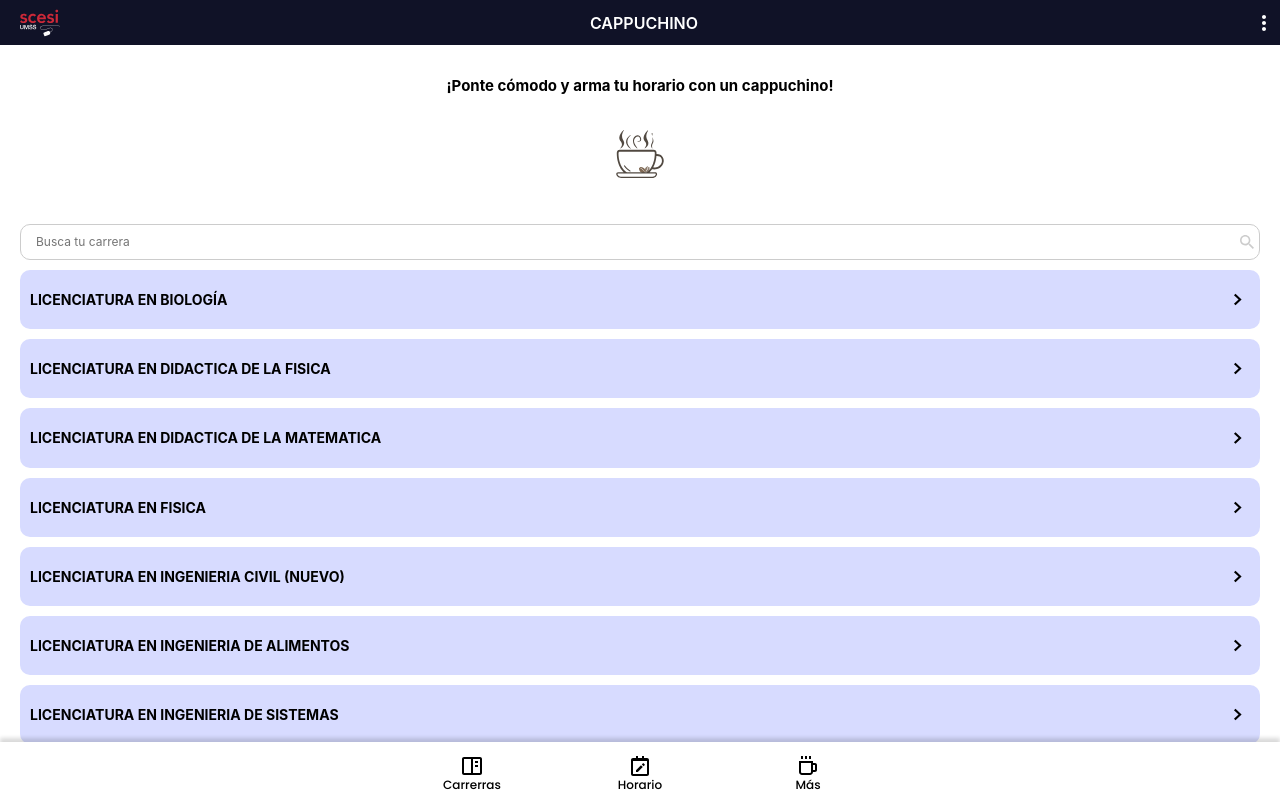
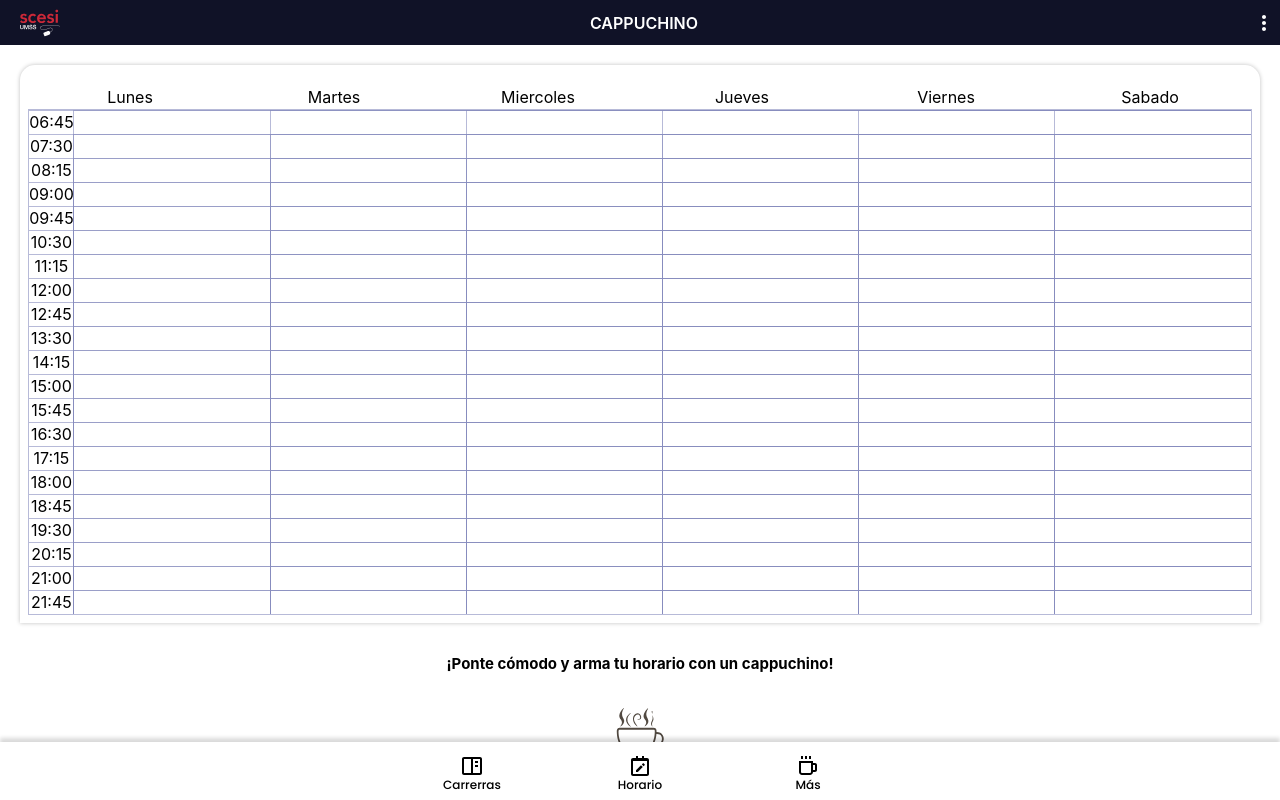
Before and after one commit to scesi/cappuccino-app, a React (Vite) app: page / in a window 1280 px wide. Shown: the top 800 px of the page. Built offline with nearby package versions, Linux system fonts and the light colour scheme.

Commit message:
Add layout schedule table with grid css and html

```diff
--- a/src/App.tsx
+++ b/src/App.tsx
@@ -1,3 +1,4 @@
+import { ScheduleTable } from './components/Schedule/schedule-table'
 import { HomePage } from './home/views/home'
 import { NavBar, Header } from './shared/ui'
 
@@ -6,6 +7,7 @@ function App() {
     <>
       <div className="main-layout">
         <Header />
+        <ScheduleTable/>
         <HomePage />
       </div>
       <NavBar />
--- /dev/null
+++ b/src/components/Schedule/schedule-table.module.css
@@ -0,0 +1,51 @@
+.container {
+  margin: 20px;
+  padding-inline: 8px;
+  padding-bottom: 8px;
+  border-radius: 15px 15px 0px 0px;
+  box-shadow: 0px 0px 4px 0px rgba(0, 0, 0, 0.25);
+}
+.scheduleGridContainer {
+  display: grid;
+  grid-template-columns: auto repeat(6, 1fr);
+  grid-template-rows: repeat(21, 1fr);
+  overflow: hidden;
+  border: 0.5px solid rgba(136, 140, 191, 0.6);
+}
+
+.scheduleGridItem {
+  position: relative;
+}
+
+.scheduleGridItem::before,
+.scheduleGridItem::after {
+  content: '';
+  position: absolute;
+  background-color: rgba(136, 140, 191, 0.6);
+}
+
+.scheduleGridItem::after {
+  width: 100vw;
+  height: 0.5px;
+  left: 0;
+  top: -0.5px;
+}
+
+.scheduleGridItem::before {
+  width: 0.5px;
+  height: 100vh;
+  left: -0.5px;
+  top: 0;
+}
+
+.scheduleGridHeader{
+  display: grid;
+  grid-template-columns: auto repeat(6, 1fr);
+  align-items:center;
+  text-align:center;
+  padding-top: 20px;
+}
+
+.scheduleGridHeader_item {
+  position: relative;
+}
--- /dev/null
+++ b/src/components/Schedule/schedule-table.tsx
@@ -0,0 +1,62 @@
+import styles from './schedule-table.module.css'
+
+export const ScheduleTable = () => {
+  const weekdays: Array<string> = [
+    'Lunes',
+    'Martes',
+    'Miercoles',
+    'Jueves',
+    'Viernes',
+    'Sabado',
+  ]
+
+  const periods = [
+    '06:45',
+    '07:30',
+    '08:15',
+    '09:00',
+    '09:45',
+    '10:30',
+    '11:15',
+    '12:00',
+    '12:45',
+    '13:30',
+    '14:15',
+    '15:00',
+    '15:45',
+    '16:30',
+    '17:15',
+    '18:00',
+    '18:45',
+    '19:30',
+    '20:15',
+    '21:00',
+    '21:45',
+  ]
+
+  const rows = []
+  for (let i = 0; i < periods.length; i++) {
+    rows.push(
+      <div key={i} className={styles.scheduleGridItem}>
+        {periods[i]}
+      </div>,
+      ...weekdays.map((weekday, index) => (
+        <div className={styles.scheduleGridItem} key={`${i}-${index}`}></div>
+      )),
+    )
+  }
+
+  return (
+    <section className={styles.container}>
+      <div className={styles.scheduleGridHeader}>
+        <div className={styles.scheduleGridHeader_item}></div>
+        {weekdays.map((weekday, index) => (
+          <div className={styles.scheduleGridHeader_item} key={index}>
+            {weekday}
+          </div>
+        ))}
+      </div>
+      <div className={styles.scheduleGridContainer}>{rows}</div>
+    </section>
+  )
+}
```
